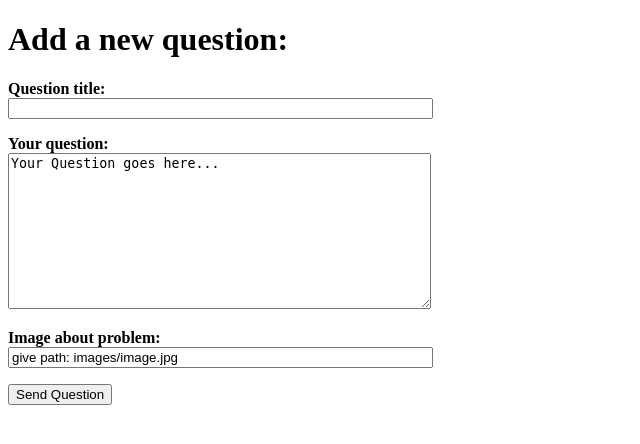
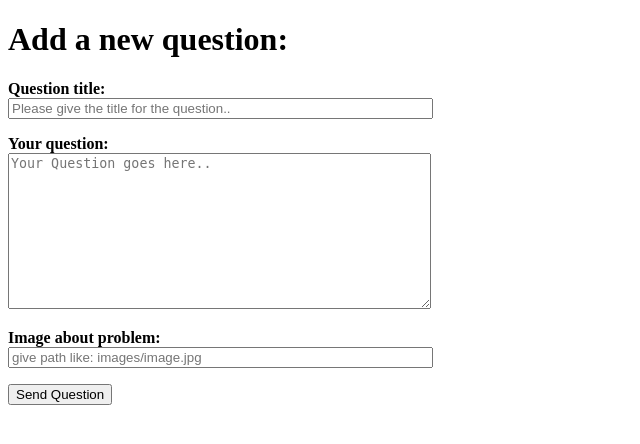
Before and after one commit to gergobereczk/ask-mate, a Flask app: page /add_a_question in a window 1280 px wide. Shown: the top 444 px of the page, without its empty margins (0-640 px from the left). Run offline with Flask 2, Linux system fonts and the light colour scheme; some libraries are stand-ins or nearby versions.

Commit message:
new question added

```diff
--- a/templates/add_a_question.html
+++ b/templates/add_a_question.html
@@ -16,17 +16,17 @@
     <p>
         <label for="title"><strong>Question title:</strong></label>
         <br>
-        <input type="text" id="title" name="title" size="50">
+        <input type="text" id="title" name="title" size="50" placeholder="Please give the title for the question..">
     </p>
     <p>
         <label for="message"><strong>Your question:</strong></label>
         <br>
-        <textarea id="message" name="message" rows="10" cols="50">Your Question goes here...</textarea>
+        <textarea id="message" name="message" rows="10" cols="50" placeholder="Your Question goes here.."></textarea>
     </p>
     <p>
         <label for="image"><strong>Image about problem:</strong></label>
         <br>
-        <input type="text" id="image" name="image" value="give path: images/image.jpg" size="50">
+        <input type="text" id="image" name="image" placeholder="give path like: images/image.jpg" size="50">
     </p>
     <p>
         <input type="submit" value="Send Question">
```
